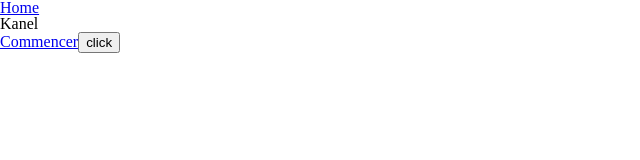
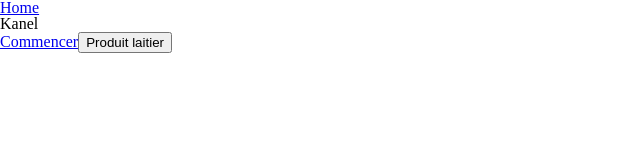
Before and after one commit to antoinechassagne/kanel, a Vue app: page / in a window 1280 px wide. Shown: the top 160 px of the page, without its empty margins (0-640 px from the left). Built offline with nearby package versions, Linux system fonts and the light colour scheme.

Commit message:
:art: Rename ButtonMain to ButtonAdd

```diff
--- a/src/components/buttons/ButtonMain.vue
+++ b/src/components/buttons/ButtonAdd.vue
@@ -1,4 +1,3 @@
-
 <template>
   <button @click="click">
     <slot />
@@ -7,10 +6,10 @@
 
 <script>
 export default {
-  name: 'ButtonMain',
+  name: 'ButtonAdd',
   methods: {
     click(event) {
-      this.$emit('clicked', event);
+      this.$emit('add', event);
     }
   }
 };
--- a/src/views/Home.vue
+++ b/src/views/Home.vue
@@ -3,7 +3,7 @@
     <BaseHeader />
     <Heading level="1">Kanel</Heading>
     <ButtonRouter path="/menus">Commencer</ButtonRouter>
-    <ButtonMain @clicked="alert">click</ButtonMain>
+    <ButtonAdd @clicked="alert">Produit laitier</ButtonAdd>
     <BaseFooter />
   </div>
 </template>
@@ -13,7 +13,7 @@ import BaseHeader from '@/components/base/BaseHeader';
 import BaseFooter from '@/components/base/BaseFooter';
 import Heading from '@/components/texts/Heading';
 import ButtonRouter from '@/components/buttons/ButtonRouter';
-import ButtonMain from '@/components/buttons/ButtonMain';
+import ButtonAdd from '@/components/buttons/ButtonAdd';
 
 export default {
   name: 'Home',
@@ -22,7 +22,7 @@ export default {
     BaseFooter,
     Heading,
     ButtonRouter,
-    ButtonMain
+    ButtonAdd
   },
   methods: {
     alert() {
```
